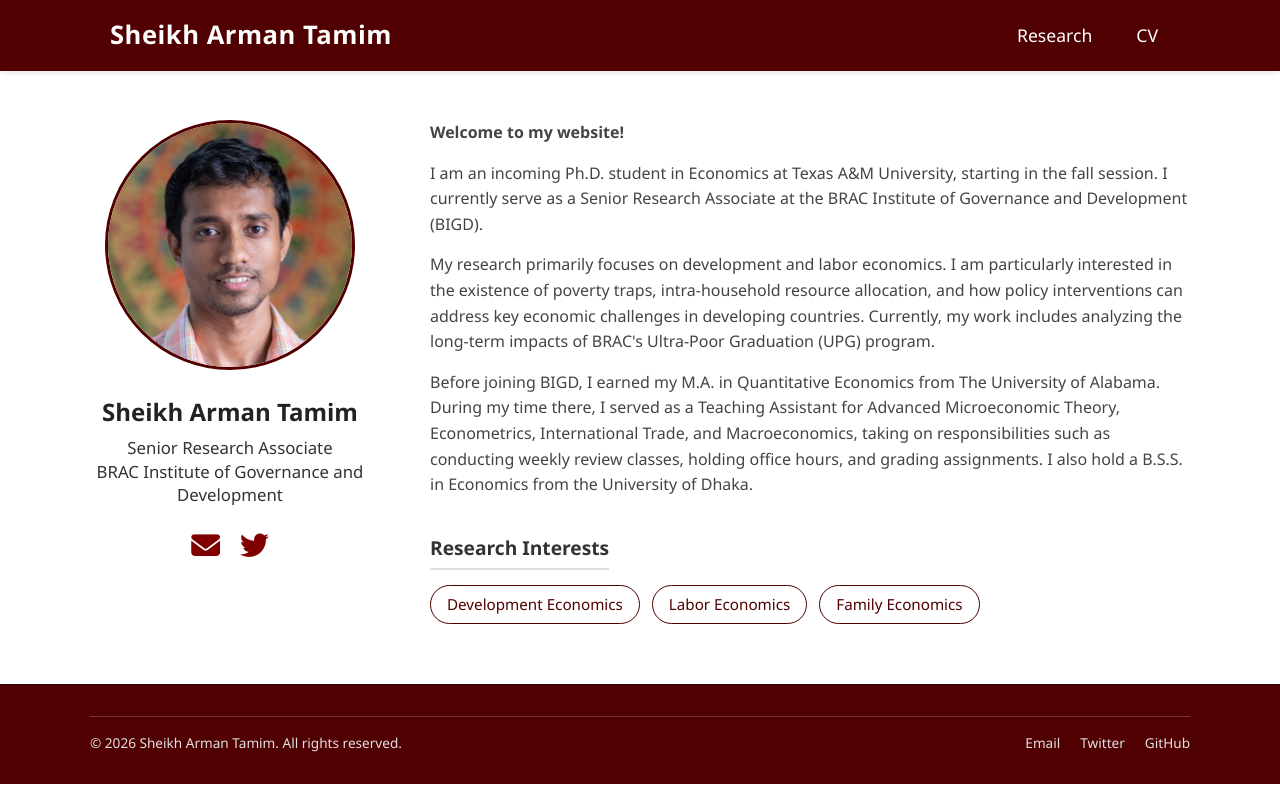
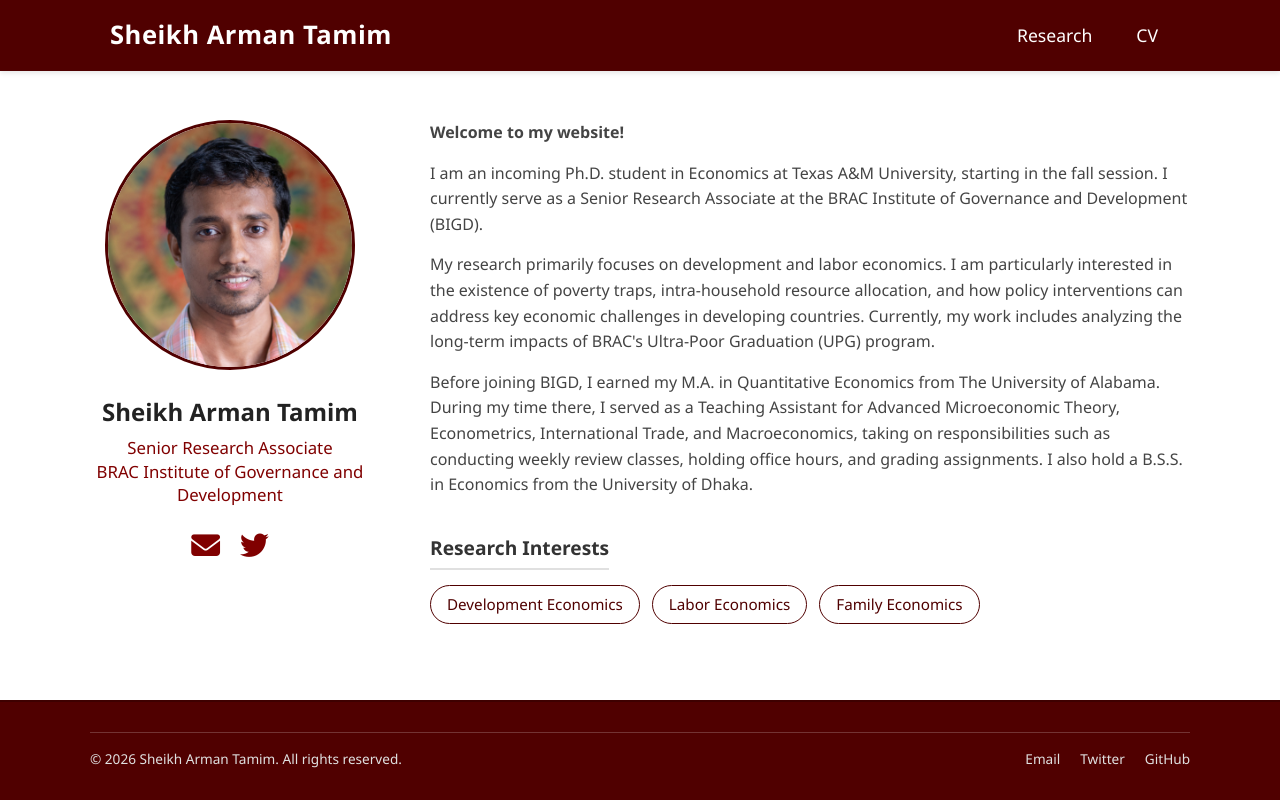
Before and after one commit to sheikharmantamim/sheikharmantamim.github.io, a plain HTML site: page index.html in a window 1280 px wide. Drawn offline with Linux system fonts and the light colour scheme.

Commit message:
footer gap

```diff
--- a/style.css
+++ b/style.css
@@ -2,7 +2,7 @@
 :root {
     --primary-color: #500000; /* Aggie Maroon */
     --secondary-color: #3E0000; /* Darker Maroon for hover */
-    --accent-maroon: #800000; /* Lighter Maroon for accents */
+    --accent-maroon: #800000; /* Lighter Maroon for titles and icons */
     --abstract-color: #ED7D81; /* Flashy salmon-pink for the abstract toggle */
     --bg-color: #FFFFFF; /* Pure white background */
     --text-color: #333333; /* Standard dark gray */
@@ -15,12 +15,16 @@
     padding: 0;
 }
 
+/* Added Flexbox rules here to create the sticky footer */
 body {
     font-family: 'Segoe UI', Roboto, Helvetica, Arial, sans-serif;
     background-color: var(--bg-color);
     color: var(--text-color);
     line-height: 1.6;
-    font-size: 16px; /* Decreased font size for a cleaner look */
+    font-size: 16px;
+    display: flex;
+    flex-direction: column;
+    min-height: 100vh; /* Ensures the page is at least as tall as the screen */
 }
 
 /* Top Navigation Bar */
@@ -75,6 +79,7 @@ body {
     max-width: 1100px;
     width: 90%;
     margin: 120px auto 60px;
+    flex: 1; /* Pushes the footer to the bottom */
 }
 
 /* ELIMINATED "Biography" and "Research" Main Page Titles */
@@ -131,9 +136,10 @@ p {
     margin-bottom: 5px;
 }
 
+/* Job Title text colored to match the icons */
 .bio-title {
     font-size: 1.05em;
-    color: var(--text-color); /* Changed back to normal text color */
+    color: var(--accent-maroon);
     line-height: 1.4;
     margin-bottom: 15px;
     font-weight: 500;
@@ -162,7 +168,7 @@ p {
 
 .research-interests h3 {
     font-size: 1.2em;
-    color: #333333; /* Changed to dark gray */
+    color: #333333; /* Dark gray */
     margin-bottom: 15px;
     border-bottom: 2px solid var(--border-color);
     padding-bottom: 5px;
@@ -233,7 +239,7 @@ p {
     transition: color 0.3s ease;
     display: flex;
     align-items: center;
-    list-style: none; /* Removes the default black browser triangle */
+    list-style: none;
 }
 
 /* Ensures the default triangle doesn't show in Safari/Chrome */
@@ -292,12 +298,12 @@ p {
     margin-bottom: 25px;
 }
 
-/* Footer */
+/* Footer with sticky margin-top auto */
 footer {
     background-color: var(--primary-color);
     color: var(--white);
     padding: 30px 20px;
-    margin-top: 60px;
+    margin-top: auto; /* Forces the footer to the bottom of the page */
     border-top: 2px solid var(--secondary-color);
 }
 
```
